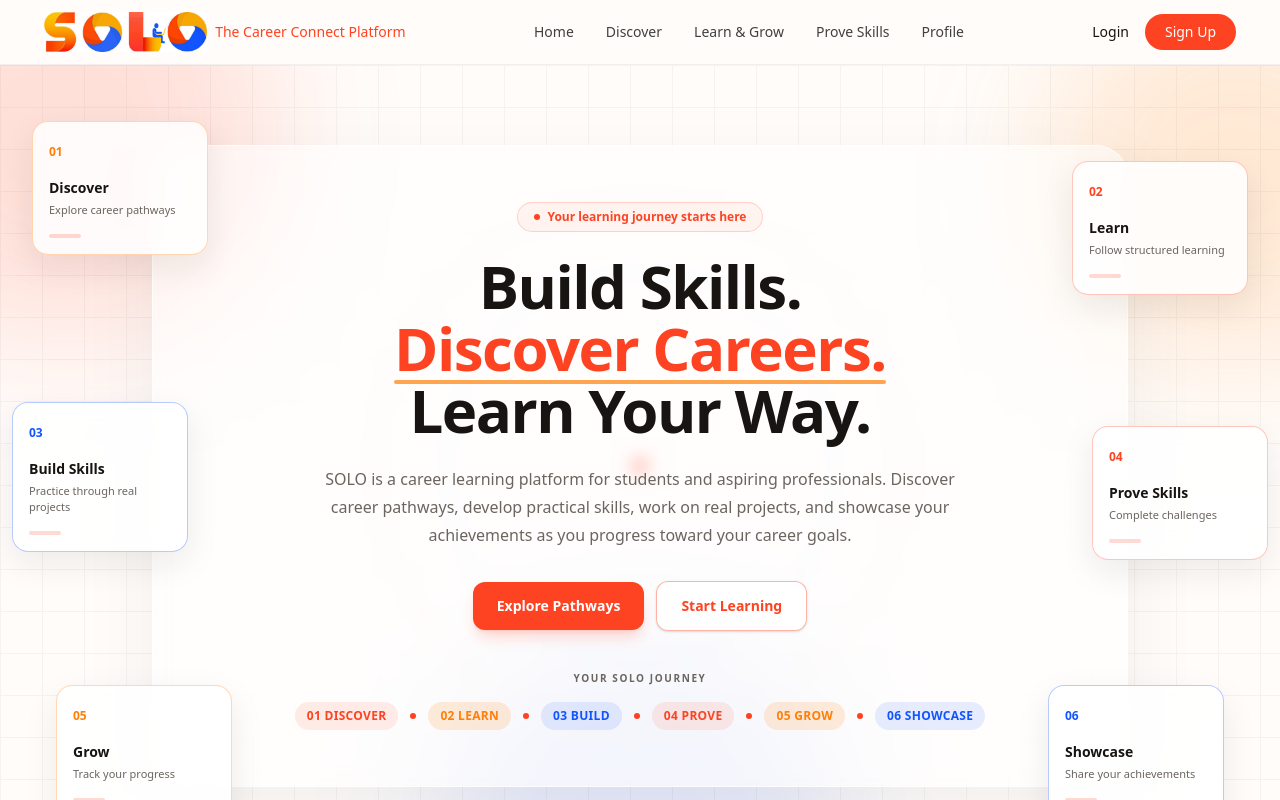
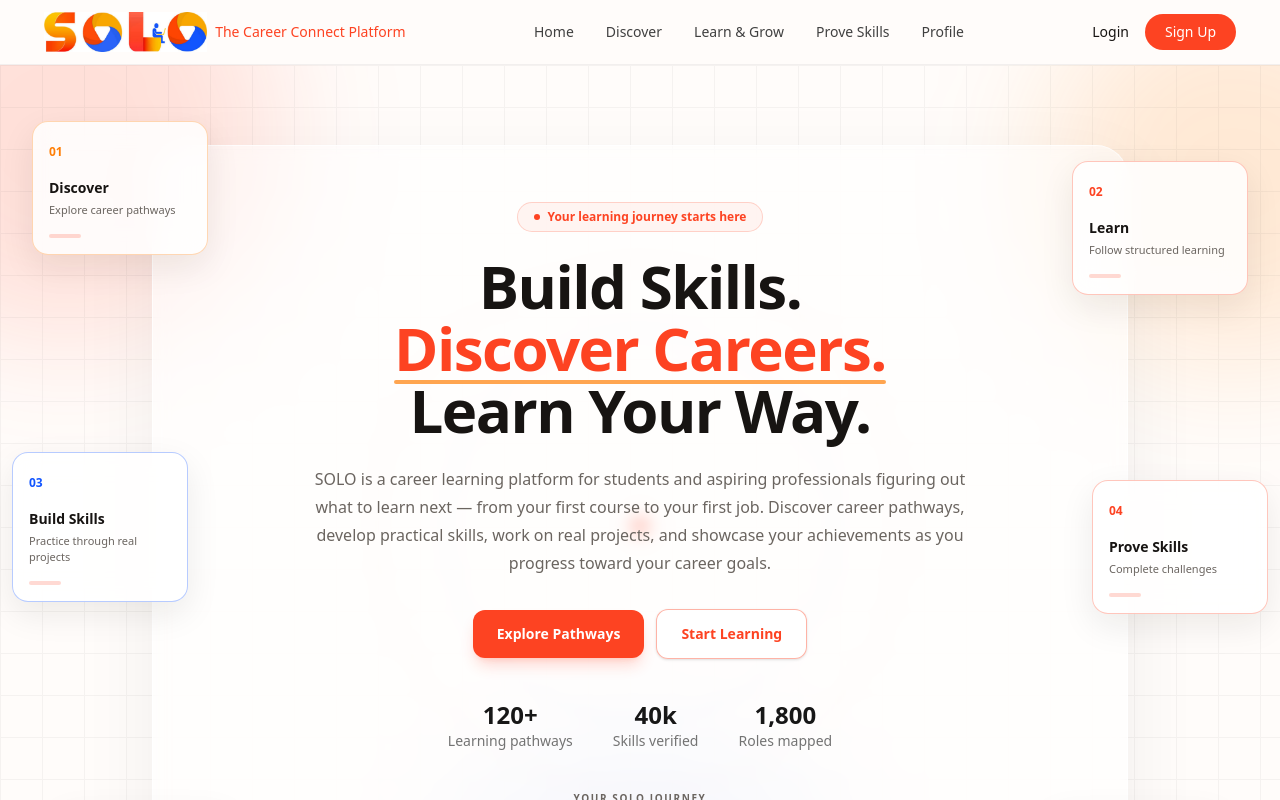
Before and after one commit to SuchitSawant11/solo-landing-page, a Next.js app: page / in a window 1280 px wide. Shown: the top 800 px of the page. Built offline with nearby package versions, Linux system fonts and the light colour scheme.

Commit message:
updation: updated hero section with trust stat

```diff
--- a/app/components/Hero.tsx
+++ b/app/components/Hero.tsx
@@ -139,7 +139,8 @@ export default function Hero() {
           {/* Platform description */}
           <p className="mx-auto mt-6 max-w-2xl text-sm leading-6 text-solo-muted md:text-base md:leading-7">
             SOLO is a career learning platform for students and aspiring
-            professionals. Discover career pathways, develop practical skills,
+            professionals figuring out what to learn next — from your first course to your first job.
+            Discover career pathways, develop practical skills,
             work on real projects, and showcase your achievements as you
             progress toward your career goals.
           </p>
@@ -159,6 +160,20 @@ export default function Hero() {
             >
               Start Learning
             </a>
+          </div>
+
+          {/* Trust stats */}
+          <div className="flex flex-wrap justify-center gap-x-10 gap-y-4 mt-10 text-center">
+            {[
+              { value: "120+", label: "Learning pathways" },
+              { value: "40k", label: "Skills verified" },
+              { value: "1,800", label: "Roles mapped" },
+            ].map((stat) => (
+              <div key={stat.label}>
+                <p className="font-heading text-2xl font-bold text-neutral-900">{stat.value}</p>
+                <p className="text-sm text-neutral-500">{stat.label}</p>
+              </div>
+            ))}
           </div>
 
           {/* Six-step SOLO journey */}
```
Also changed, not shown: app/page.tsx (+8 -8 lines).
